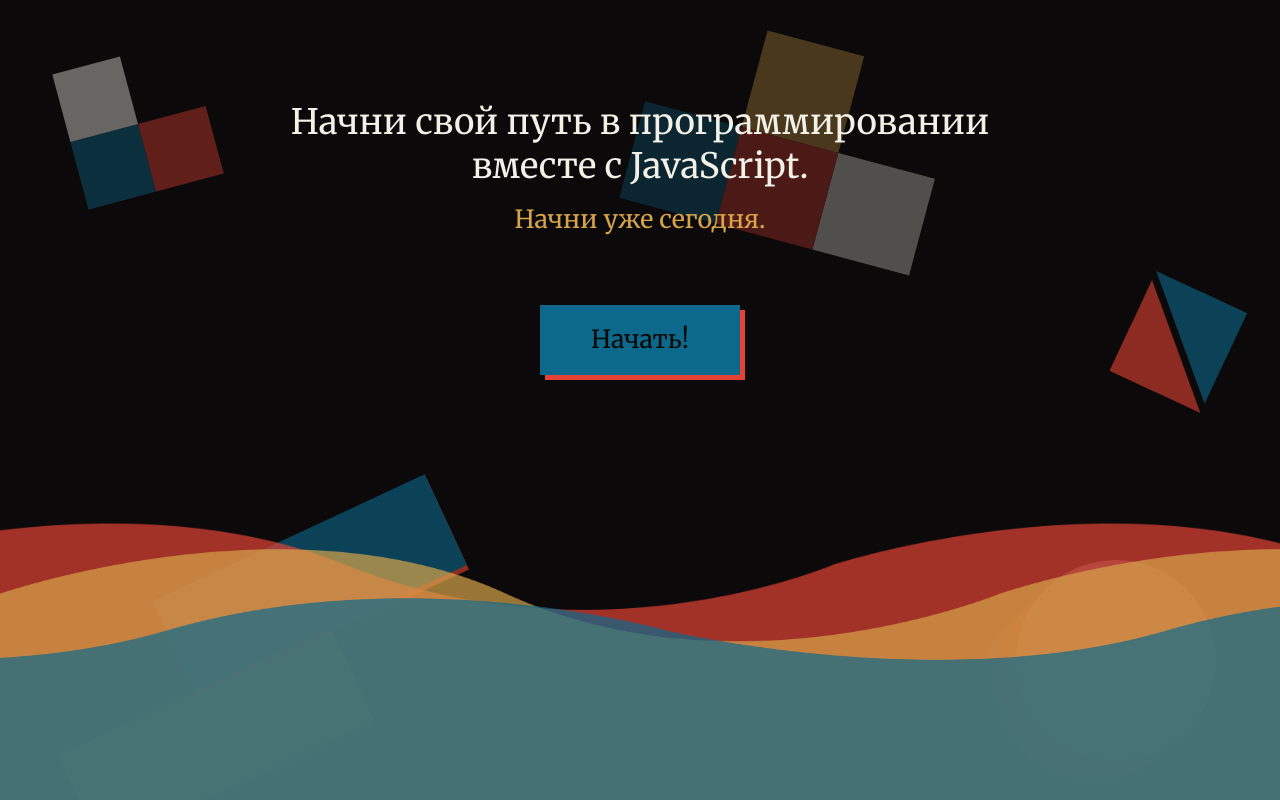
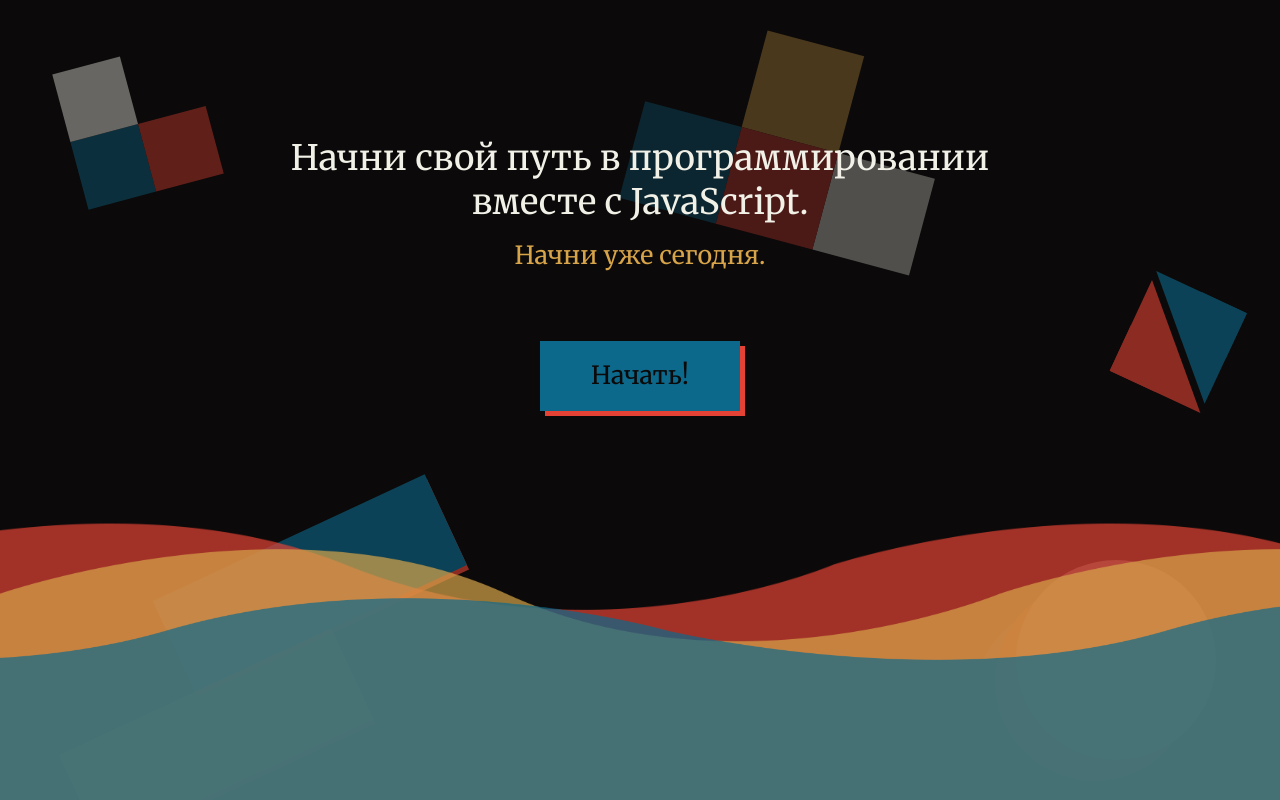
Before and after one commit to AllIsCake/learnJS, a website: page index.html in a window 1280 px wide. Drawn offline with nearby package versions, Linux system fonts and the light colour scheme.

Commit message:
changed margin

```diff
--- a/scss/main.scss
+++ b/scss/main.scss
@@ -38,7 +38,7 @@ button {
 .main__title {
     color: $white;
     font-size: 35px;
-    margin-top: 100px;
+    margin-top: 17vh;
     @media (max-width: 991.98px) {
         width: 90%;
         margin: 100px auto 0 auto;
```
Also changed, not shown: css/main.css, 1 other file.
